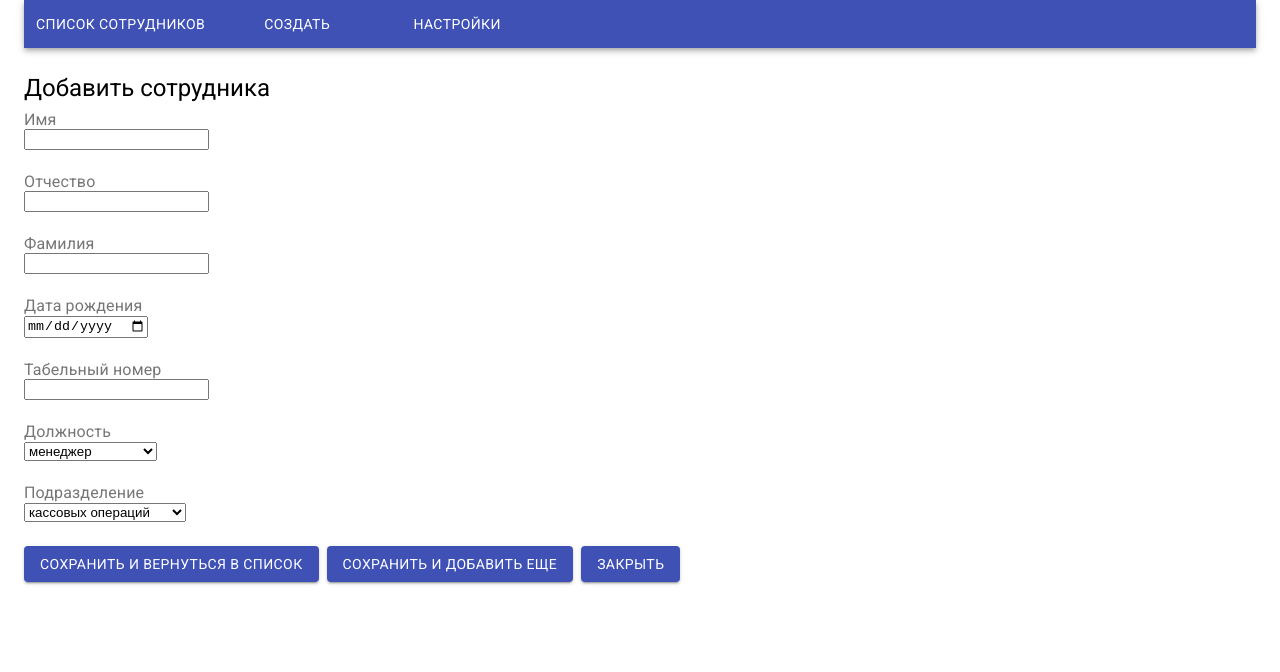
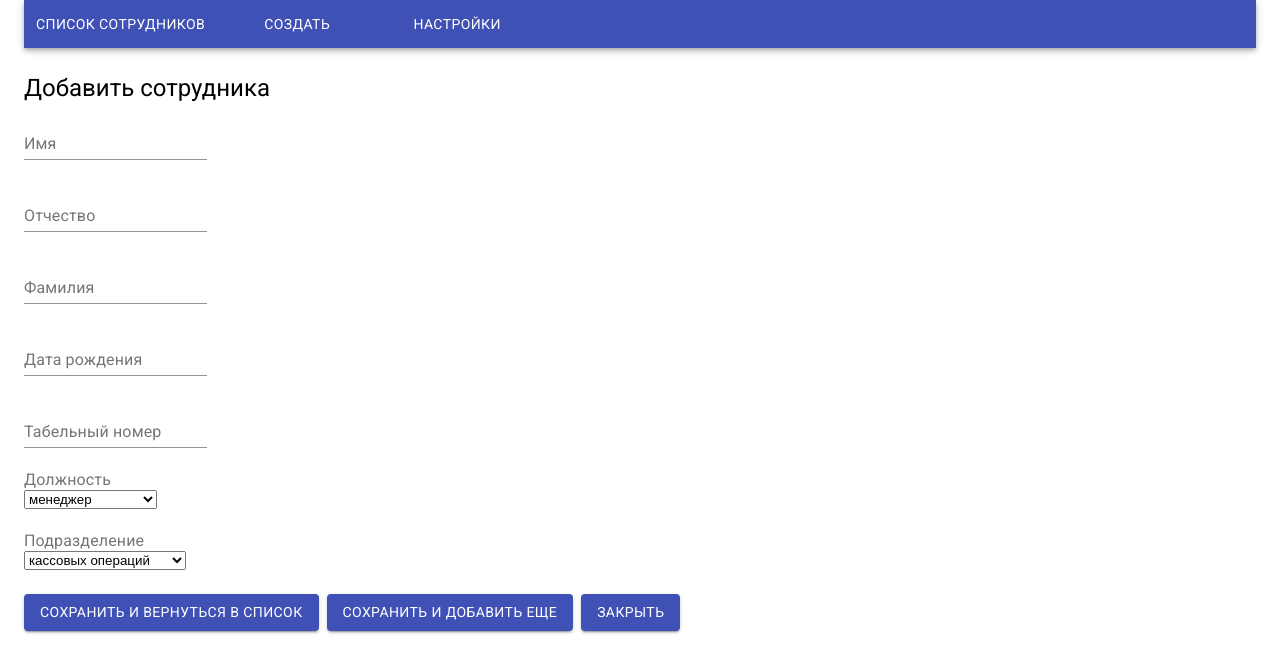
Before and after one commit to lmbrjk/employees, a React (Create React App) app: page /new in a window 1280 px wide. Shown: the top 672 px of the page. Built offline with nearby package versions, Linux system fonts and the light colour scheme.

Commit message:
Добавлен TextInput, required-валидация для него

```diff
--- /dev/null
+++ b/src/commons/validators.js
@@ -0,0 +1,6 @@
+const REQUIRED_ERROR_TEXT = 'Поле обязательно для заполнения';
+
+export const requiredValidator = value => value ? undefined : REQUIRED_ERROR_TEXT;
+
+export const composeValidators = (...validators) => value =>
+  validators.reduce((error, validator) => error || validator(value), undefined);
--- a/src/components/ChangeItem.js
+++ b/src/components/ChangeItem.js
@@ -2,7 +2,7 @@ import React from "react";
 import { Link, Redirect } from "react-router-dom";
 import { useSelector, useDispatch } from 'react-redux';
 
-import InputMain from "./inputs/InputMain";
+import { TextInput } from "./inputs";
 import InputSelect from "./inputs/InputSelect";
 
 import { Form } from "react-final-form";
@@ -87,13 +87,15 @@ export default function ChangeItem({ match, sidebarSwitch }){
                                 alignItems="stretch"
                                 spacing={3}
                             >
-                                {
-                                    inputs.map(input =>
-                                        input.typeField === "select"
-                                            ? <InputSelect input={input} key={input.nameField} />
-                                            : <InputMain input={input} key={input.nameField} />
-                                    )
-                                }
+                                { inputs.map(input => (
+                                    <Grid key={input.nameField} item>
+                                        {
+                                            input.typeField === "select"
+                                            ? <InputSelect input={input} />
+                                            : <TextInput nameField={input.nameField} labelField={input.labelField} />
+                                        }
+                                    </Grid>
+                                ))}
                                 <Grid container
                                     item
                                     direction="row"
--- a/src/components/NewItem.js
+++ b/src/components/NewItem.js
@@ -2,23 +2,15 @@ import React from "react";
 import { Link } from "react-router-dom";
 import { useSelector, useDispatch } from 'react-redux';
 
-import InputMain from "./inputs/InputMain";
 import InputSelect from "./inputs/InputSelect";
 
 import { Form } from "react-final-form";
+import { TextInput } from "./inputs";
 
 import Grid from '@material-ui/core/Grid';
 import Button from '@material-ui/core/Button';
 import Typography from "@material-ui/core/Typography";
 
-
-const validate = values => {
-    const errors = {};
-    if (!values.surname) {
-      errors.surname = 'Поле должно быть заполнено';
-    }
-    return errors;
-};
 
 // нажатие на кнопку "Сохранить и вернуться в список"
 const buttonBack = async (handleSubmit, props, event) => {
@@ -57,7 +49,6 @@ export default function NewItem(props) {
                 Добавить сотрудника
             </Typography>
             <Form
-                validate={validate}
                 onSubmit={(formData) => {
 
                     const payload = {
@@ -76,14 +67,15 @@ export default function NewItem(props) {
                             alignItems="flex-start"
                             spacing={3}
                         >
-                            {
-                                inputs.map(input =>
-                                    input.typeField === "select"
-                                        ? <InputSelect input={input} key={input.nameField} />
-                                        : <InputMain input={input} key={input.nameField} />
-                                )
-                            }
-
+                            { inputs.map(input => (
+                                <Grid key={input.nameField} item>
+                                    {
+                                        input.typeField === "select"
+                                        ? <InputSelect input={input} />
+                                        : <TextInput nameField={input.nameField} labelField={input.labelField} />
+                                    }
+                                </Grid>
+                            ))}
                             <Grid container
                                 item
                                 direction="row"
--- a/src/components/inputs/InputMain.js
+++ /dev/null
@@ -1,22 +0,0 @@
-import React from "react";
-
-import { Field } from "react-final-form";
-
-import Grid from '@material-ui/core/Grid';
-import InputLabel from "@material-ui/core/InputLabel";
-
-export default function InputMain({input}) {
-    return (
-        <Grid item>
-            <InputLabel htmlFor={input.nameField}>
-                {input.labelField}
-            </InputLabel>
-            <Field
-                type={input.typeField}
-                name={input.nameField}
-                component="input"
-                id={input.nameField}
-            />
-        </Grid>
-    )
-}
--- /dev/null
+++ b/src/components/inputs/TextInput.js
@@ -0,0 +1,22 @@
+import React from "react";
+
+import { Field } from "react-final-form";
+import { TextField } from '@material-ui/core';
+import { requiredValidator } from "../../commons/validators";
+
+const TextInput = ({ nameField, labelField }) => (
+    <Field
+        id={nameField}
+        name={nameField}
+        validate={requiredValidator}
+    >
+        {({ input, meta }) => (
+            <TextField
+                label={labelField}
+                value={input.value} onChange={input.onChange}
+                error={meta.touched && meta.error} helperText={meta.touched && meta.error} />
+        )}
+    </Field>
+);
+
+export default TextInput;
--- /dev/null
+++ b/src/components/inputs/index.js
@@ -0,0 +1 @@
+export { default as TextInput } from './TextInput';
```
